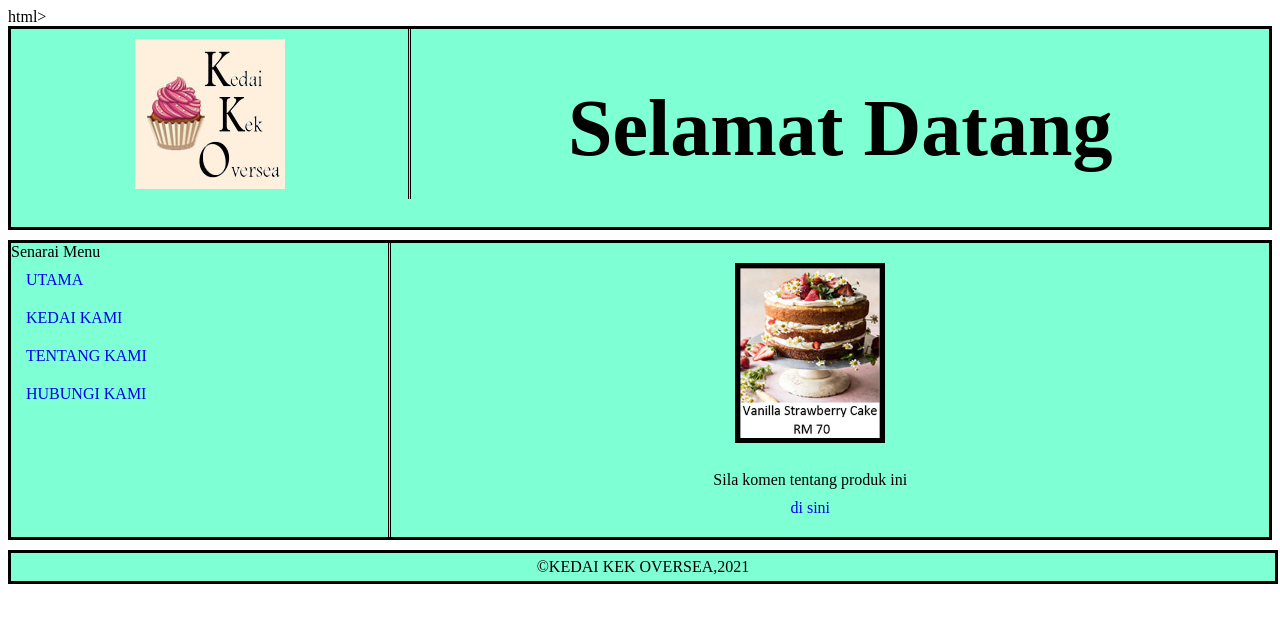
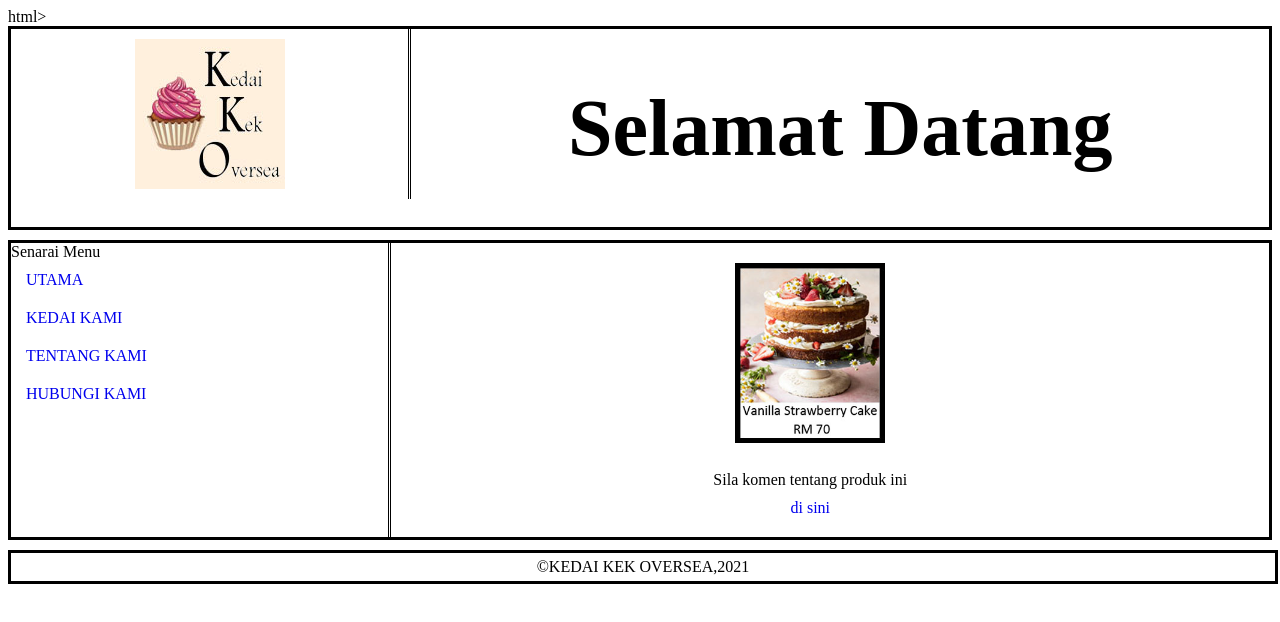
Before and after one commit to fikrije/KPD1023_KEDAI_KEK_OVERSEA-1, a plain HTML site: page index.html in a window 1280 px wide. Drawn offline with Linux system fonts and the light colour scheme.

Commit message:
Update index.html

```diff
--- a/index.html
+++ b/index.html
@@ -16,7 +16,7 @@ html>
 
         border-color: black;
 
-        background-color: aquamarine;
+        background-color: rosegold;
 
         margin: auto;
 
@@ -74,7 +74,7 @@ html>
 
         margin-top: 10px;
 
-        background-color: aquamarine;
+        background-color: rosegold;
 
       }
 
@@ -150,7 +150,7 @@ html>
 
         border-color: black;
 
-        background-color: aquamarine;
+        background-color: rosegold;
 
         text-align: center;
 
```
